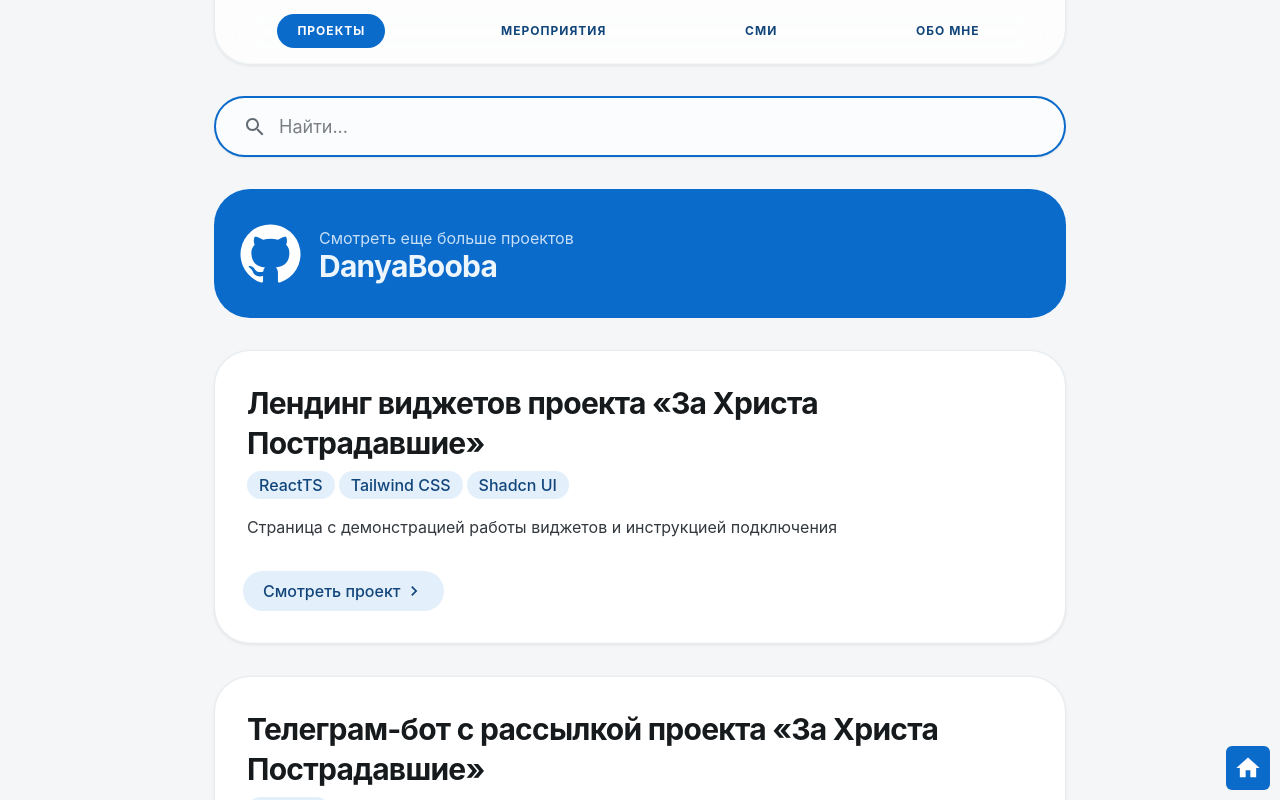
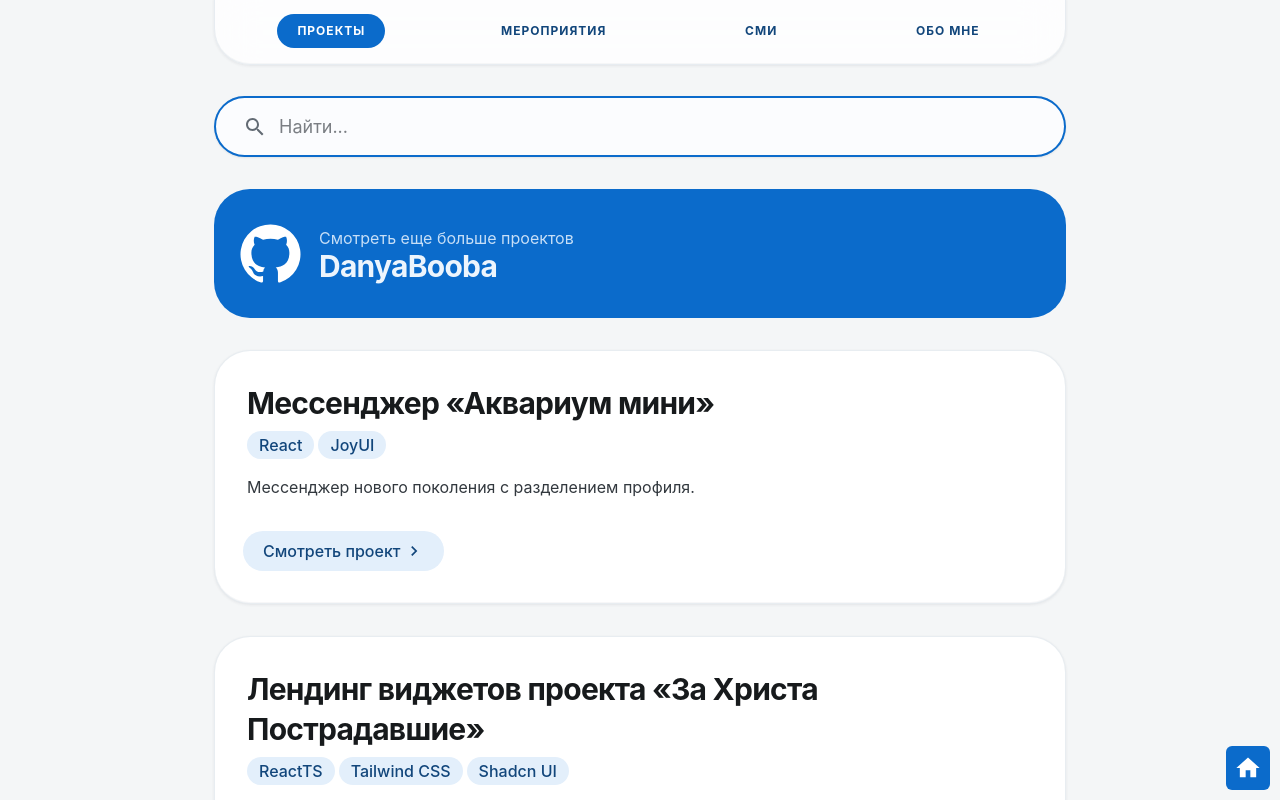
Before and after one commit to DanyaBooba/dybka-ru, a React (Vite) app in the folder app/: page /projects in a window 1280 px wide. Shown: the top 800 px of the page. Built offline with nearby package versions, Linux system fonts and the light colour scheme.

Commit message:
Добавляет проект "Аквариум мини"

```diff
--- a/app/src/data/projects/projects.js
+++ b/app/src/data/projects/projects.js
@@ -1,4 +1,14 @@
 export const projects = [
+    {
+        title: 'Аквариум мини',
+        fullTitle: 'Мессенджер «Аквариум мини»',
+        subtitle: 'Мессенджер нового поколения с разделением профиля.',
+        stack: [
+            'React',
+            'JoyUI'
+        ],
+        link: 'https://mini.aquarium.org.ru',
+    },
     {
         title: 'Лендинг виджетов',
         fullTitle: 'Лендинг виджетов проекта «За Христа Пострадавшие»',
```
